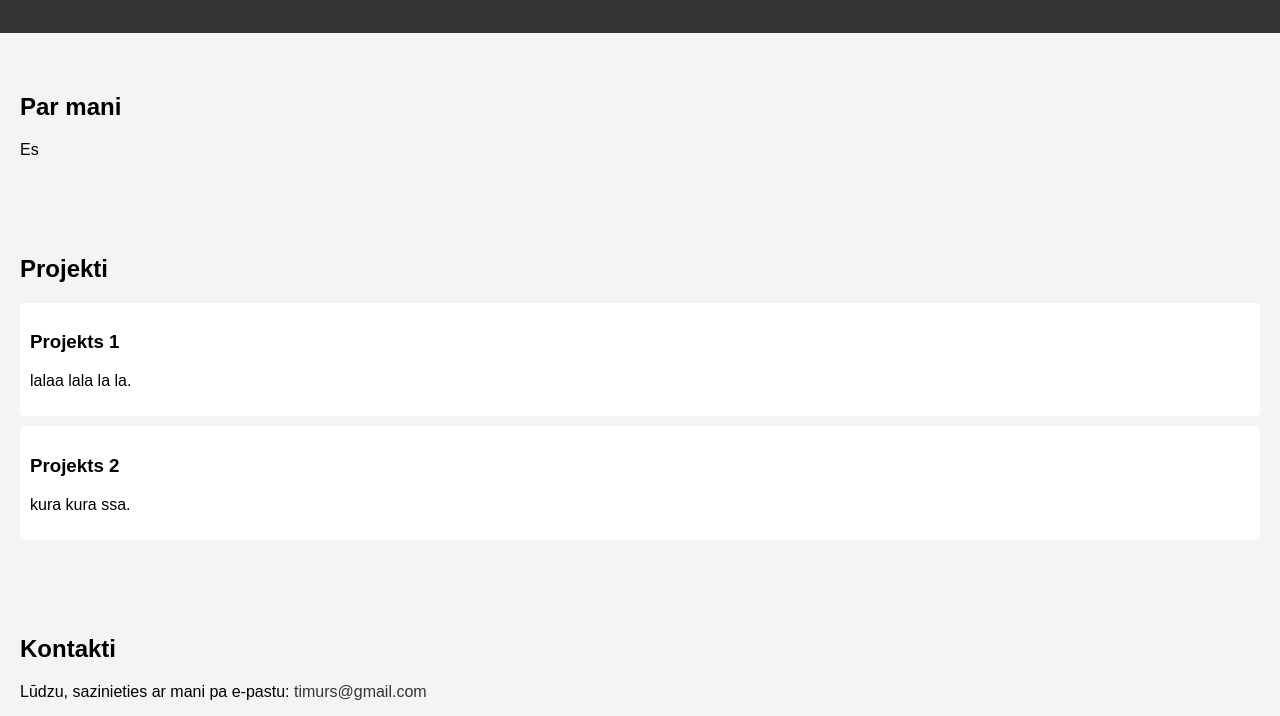
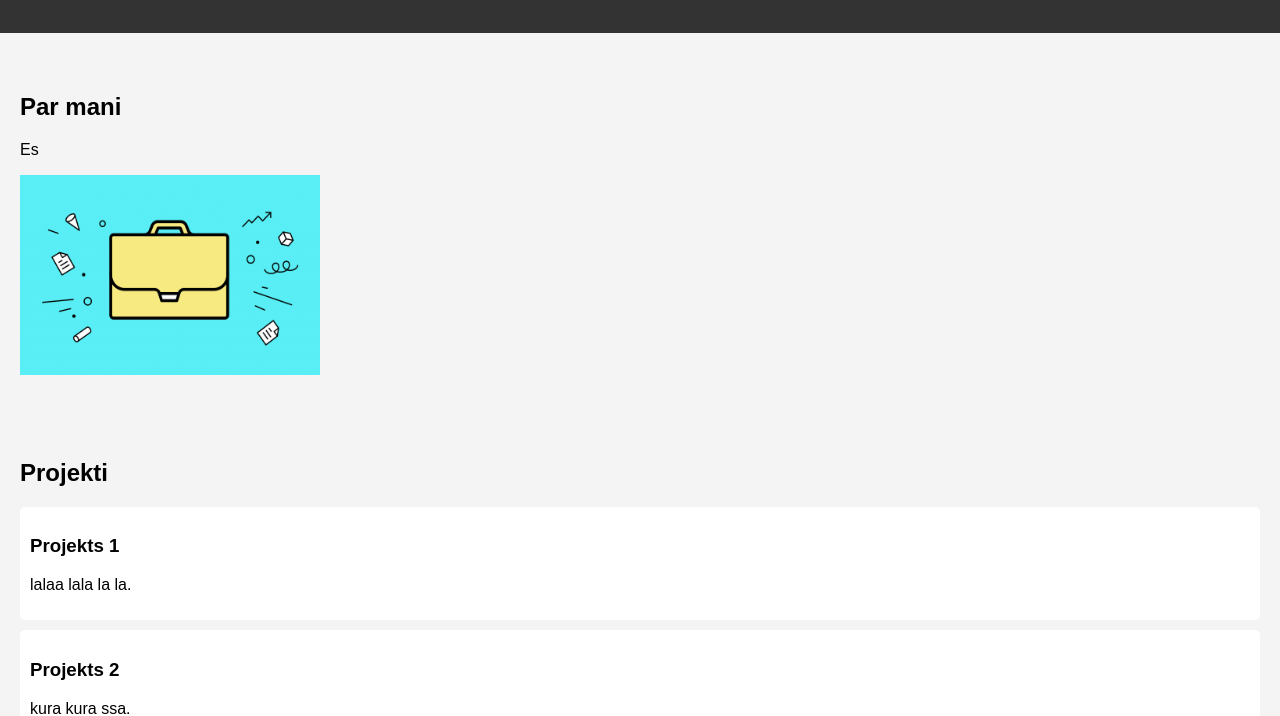
Before and after one commit to TimursZascerinskis/html-css-js, a plain HTML site: page index.html in a window 1280 px wide. Shown: the part 94-810 px from the top of the page. Drawn offline with Linux system fonts and the light colour scheme.

Commit message:
push image

```diff
--- a/index.html
+++ b/index.html
@@ -17,6 +17,8 @@
     <section id="about">
         <h2>Par mani</h2>
         <p>Es </p>
+        <img src="portfoliaImage.png" alt="Just a portfolia image" style="width:300px;height:200px;">
+
     </section>
 
     <section id="projects">
```
Also changed, not shown: portfoliaImage.png (added).
